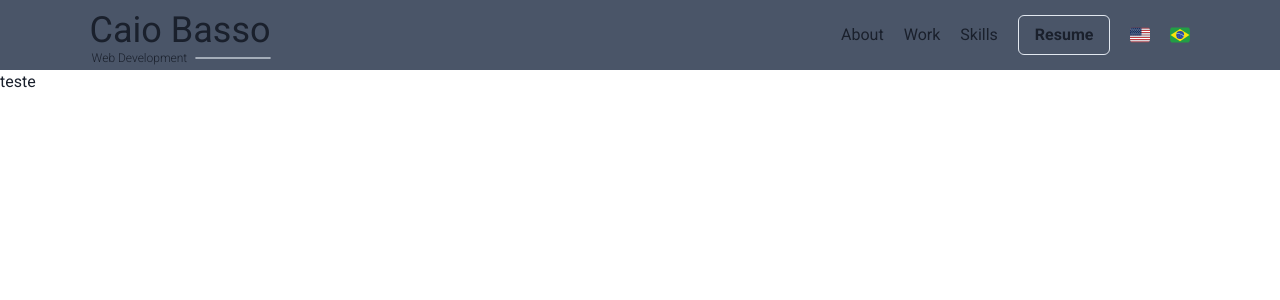
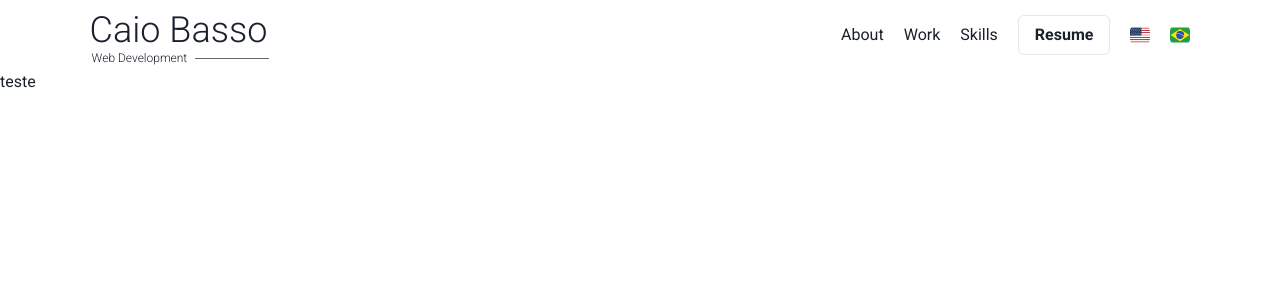
Before and after one commit to caio-basso/portfolio, a Next.js app: page / in a window 1280 px wide. Shown: the top 300 px of the page. Built offline with nearby package versions, Linux system fonts and the light colour scheme.

Commit message:
Adjusting colors and theme

```diff
--- a/components/Logo/Logo.tsx
+++ b/components/Logo/Logo.tsx
@@ -5,7 +5,7 @@ export const Logo = () => {
         <Box>
             <Text
                 fontSize={'4xl'}
-                fontWeight={'400'}
+                fontWeight={'300'}
                 width={'200px'}
                 align={'start'}
             >
@@ -27,7 +27,7 @@ export const Logo = () => {
                 </Text>
                 <Divider
                     borderRadius={'20px'}
-                    borderWidth={'1px'}
+                    borderColor={'black'}
                     width={'37%'}
                 />
             </Stack>
--- a/components/Navbar/Navbar.tsx
+++ b/components/Navbar/Navbar.tsx
@@ -31,7 +31,6 @@ export default function Navbar({ nav }: NavProps) {
                     display={'flex'}
                     alignItems={'center'}
                     px={'7vw'}
-                    bg={'gray.600'}
                 >
                     <Logo />
                     <Spacer />
--- a/pages/_document.tsx
+++ b/pages/_document.tsx
@@ -1,5 +1,6 @@
 import { Html, Head, Main, NextScript } from 'next/document'
-import { ColorModeScript, theme } from '@chakra-ui/react';
+import { ColorModeScript } from '@chakra-ui/react';
+import { theme } from '@/theme/theme';
 
 export default function Document() {
   return (
--- a/theme/theme.ts
+++ b/theme/theme.ts
@@ -1,6 +1,12 @@
-import { extendTheme } from '@chakra-ui/react';
+import { extendTheme, ThemeConfig } from '@chakra-ui/react';
+
+const config: ThemeConfig = {
+    initialColorMode: 'light',
+    useSystemColorMode: false,
+}
 
 export const theme = extendTheme({
+    config,
     colors: {
         dark: {
             900: '#1A1A1A',
```
